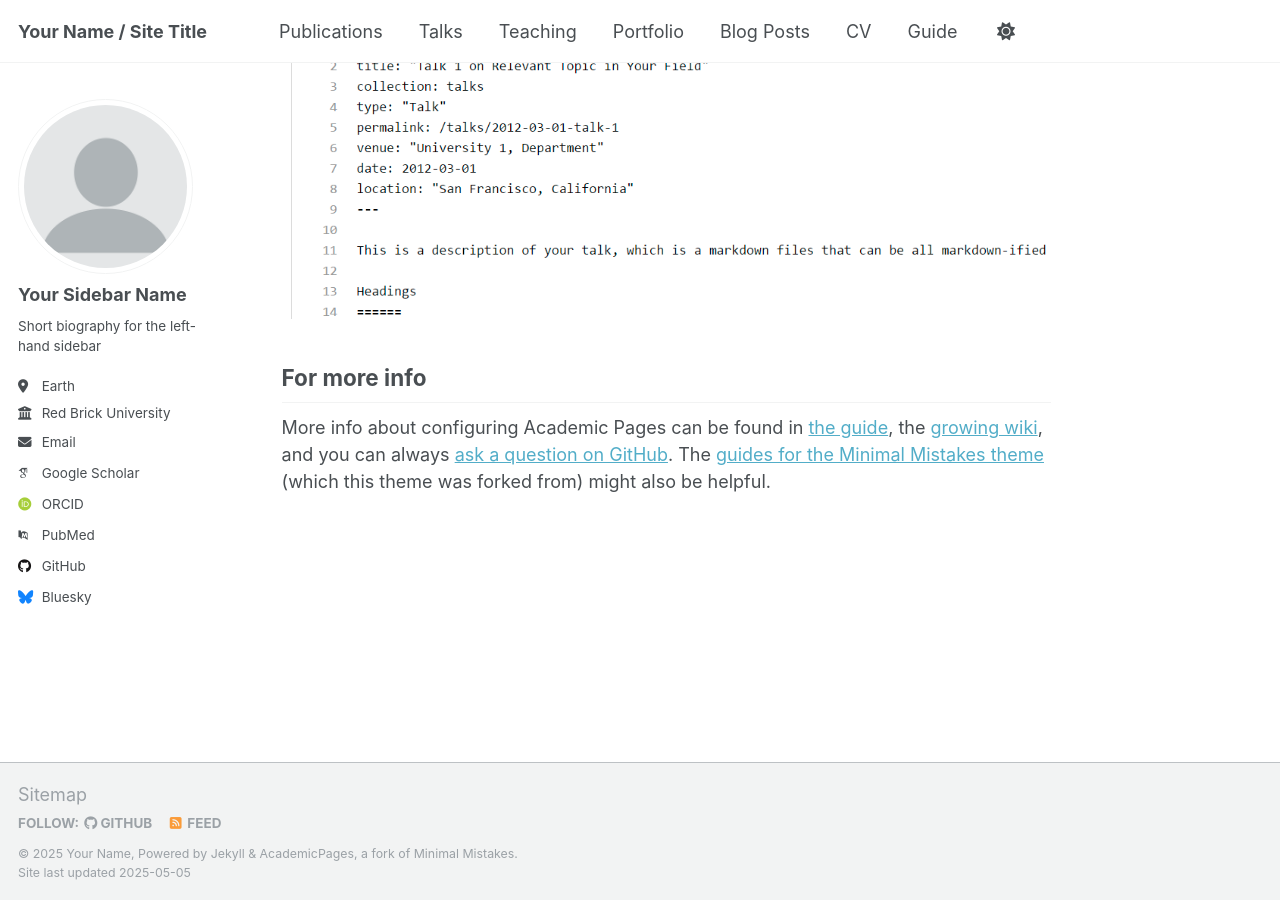
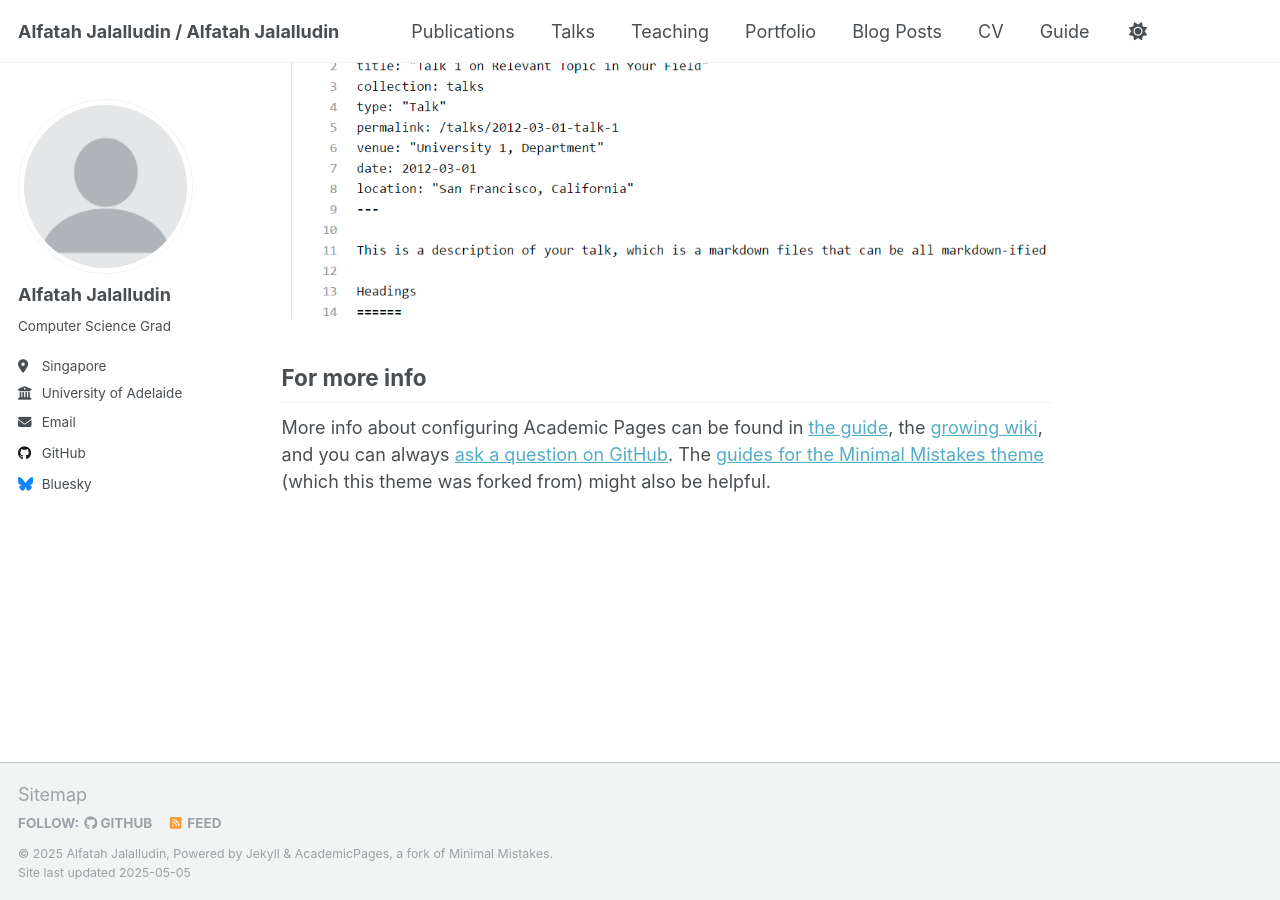
Before and after one commit to al-fatah/al-fatah.github.io, a Jekyll site: the page built from _pages/about.md, in a window 1280 px wide and 900 px high, scrolled down 2636 px. Built offline with Jekyll 4.4.1, drawn with Linux system fonts in a browser that asks for light colours; some web fonts are replaced.

Commit message:
Update _config.yml

```diff
--- a/_config.yml
+++ b/_config.yml
@@ -9,13 +9,13 @@
 # Basic Site Settings
 locale                   : "en-US"
 site_theme               : "default"
-title                    : "Your Name / Site Title"
+title                    : "Alfatah Jalalludin / Alfatah Jalalludin"
 title_separator          : "-"
-name                     : &name "Your Name"
-description              : &description "personal description"
-url                      : https://academicpages.github.io # the base hostname & protocol for your site e.g. "https://[your GitHub username].github.io" or if you already have some other page hosted on Github then use "https://[your GitHub username].github.io/[Your Repo Name]"
+name                     : &name "Alfatah Jalalludin"
+description              : &description "Personal Website"
+url                      : https://al-fatah.github.io # the base hostname & protocol for your site e.g. "https://[your GitHub username].github.io" or if you already have some other page hosted on Github then use "https://[your GitHub username].github.io/[Your Repo Name]"
 baseurl                  : "" # the subpath of your site, e.g. "/blog"
-repository               : "academicpages/academicpages.github.io"
+repository               : "al-fatah/al-fatah.github.io"
 
 # Site Author - The following control what appear as part of the author content on the side bar.
 #               If a field is blank the icon and link will not appear, otherwise it will be shown.
@@ -23,30 +23,19 @@ repository               : "academicpages/academicpages.github.io"
 author:
   # Biographic information
   avatar           : "profile.png"
-  name             : "Your Sidebar Name"
+  name             : "Alfatah Jalalludin"
   pronouns         : # example: "she/her"
-  bio              : "Short biography for the left-hand sidebar"
-  location         : "Earth"
-  employer         : "Red Brick University"
+  bio              : "Computer Science Grad"
+  location         : "Singapore"
+  employer         : "University of Adelaide"
   uri              : # URL
-  email            : "none@example.org"
-
-  # Academic websites
-  academia         : # URL
-  arxiv            : # URL - Update with the correct link to your profile
-  googlescholar    : "https://scholar.google.com/citations?user=PS_CX0AAAAAJ"
-  impactstory      : # URL
-  orcid            : "http://orcid.org/yourorcidurl"
-  semantic         : # URL
-  pubmed           : "https://www.ncbi.nlm.nih.gov/pubmed/?term=john+snow"
-  researchgate     : # URL
-  scopus           : # URL
+  email            : "alfatah.din@gmail.com"
 
   # Repositories and software development
   bitbucket        : # Username - Update with your username on the site
   codepen          : # Username
   dribbble         : # Username
-  github           : "academicpages"
+  github           : "al-fatah"
   kaggle           : # Username
   stackoverflow    : # User number or user number and name (i.e., use "1" or "1/jeff-atwood")
 
```
